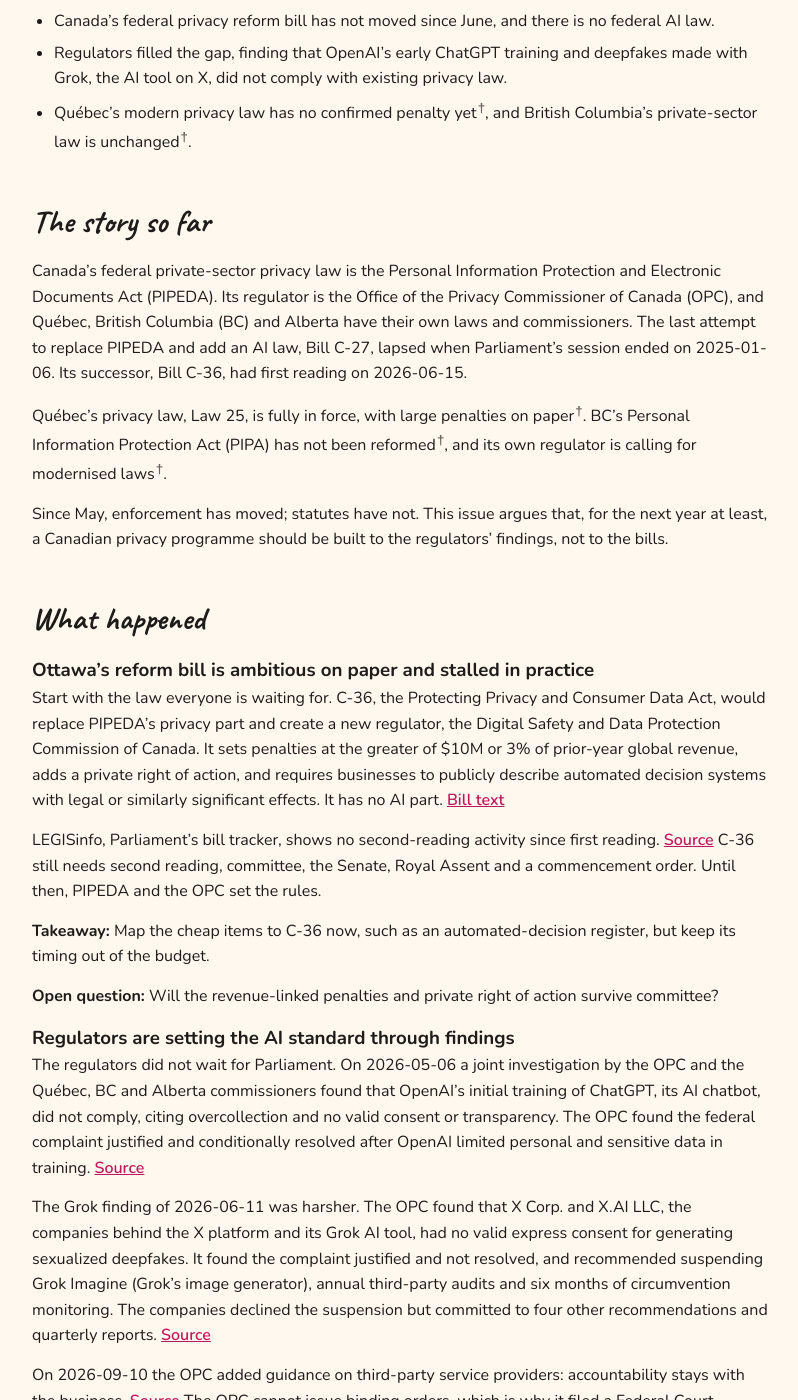
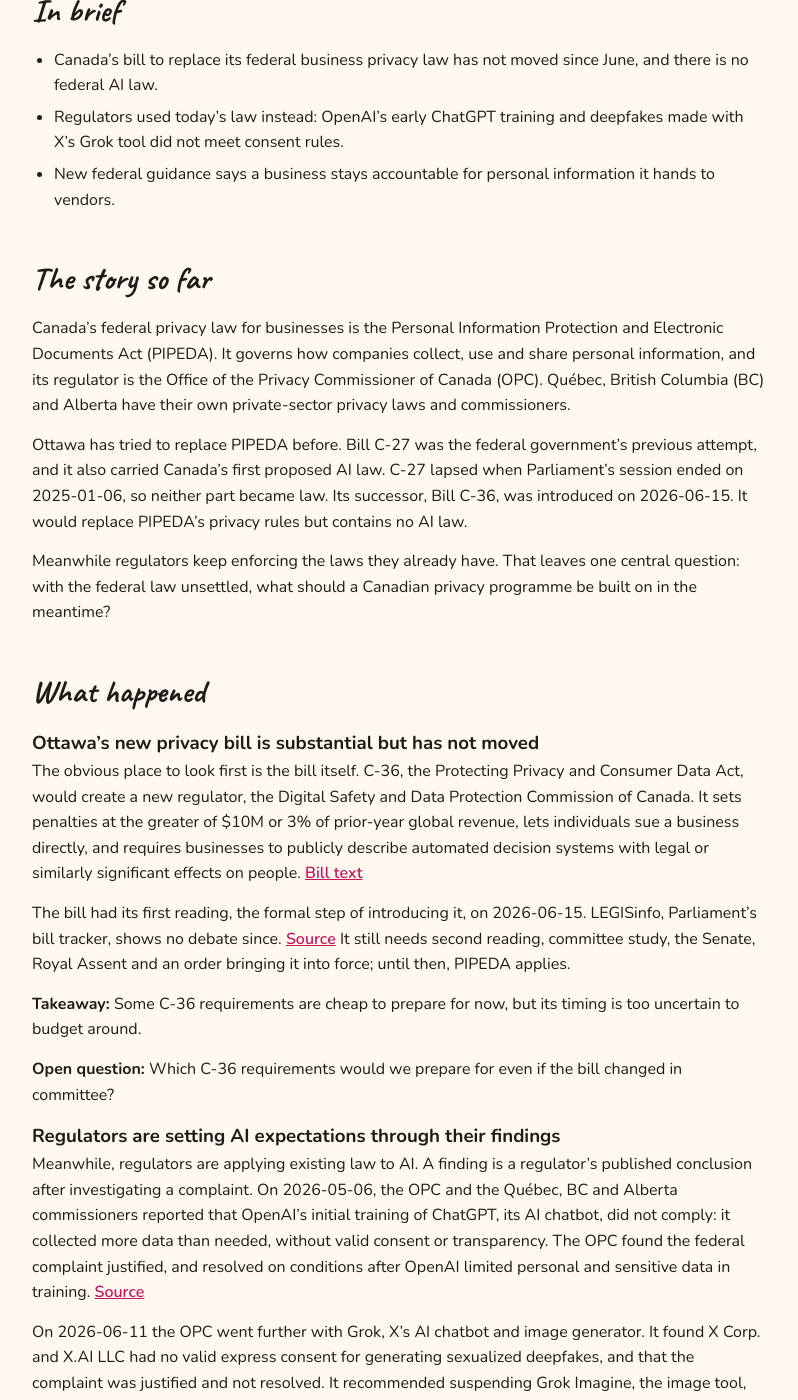
Before and after one commit to grc-with-sjo/grc-insights, a Jekyll site: the page built from _issues/2026-10-11-canada-regulators-write-ai-rules.md, in a window 1280 px wide and 1400 px high, scrolled down 692 px. Shown: the whole window, without its empty margins (240-1038 px from the left). Built offline with Jekyll 4.4.1, drawn with Linux system fonts in a browser that asks for light colours; some of the changed text lies outside the part shown.

Commit message:
Issue 01: rewrite in practitioner voice (editorial v2)
Co-Authored-By: Claude Opus 5.5 <noreply@anthropic.com>

```diff
--- a/_issues/2026-10-11-canada-regulators-write-ai-rules.md
+++ b/_issues/2026-10-11-canada-regulators-write-ai-rules.md
@@ -1,5 +1,5 @@
 ---
-title: "Canada's privacy rulebook is being written in findings, not statutes"
+title: "Canada's AI privacy rules are arriving through regulators' findings, not new laws"
 issue: 1
 series: catch-up
 date: 2026-10-08
@@ -7,118 +7,121 @@ calendar_date: 2026-10-11
 regions: [CA]
 sectors: [tech, saas, cloud, banking, retail]
 categories: [privacy-law, ai-governance, enforcement, third-party-risk]
-description: "Ottawa's privacy bill is stalled and there is no federal AI law. Canada's regulators now set the standard through their findings. Plan to those findings, not to the bills."
+description: "Canada's new privacy bill has stalled and there is no federal AI law. So what should a Canadian privacy programme be built on while the law is unsettled?"
 ---
 
 ## In brief
 
-- Canada's federal privacy reform bill has not moved since June, and there is no federal AI law.
-- Regulators filled the gap, finding that OpenAI's early ChatGPT training and deepfakes made with Grok, the AI tool on X, did not comply with existing privacy law.
-- Québec's modern privacy law has no confirmed penalty yet ⚠️ verify, and British Columbia's private-sector law is unchanged ⚠️ verify.
+- Canada's bill to replace its federal business privacy law has not moved since June, and there is no federal AI law.
+- Regulators used today's law instead: OpenAI's early ChatGPT training and deepfakes made with X's Grok tool did not meet consent rules.
+- New federal guidance says a business stays accountable for personal information it hands to vendors.
 
 ## The story so far
 
-Canada's federal private-sector privacy law is the Personal Information Protection and Electronic Documents Act (PIPEDA). Its regulator is the Office of the Privacy Commissioner of Canada (OPC), and Québec, British Columbia (BC) and Alberta have their own laws and commissioners. The last attempt to replace PIPEDA and add an AI law, Bill C-27, lapsed when Parliament's session ended on 2025-01-06. Its successor, Bill C-36, had first reading on 2026-06-15.
+Canada's federal privacy law for businesses is the Personal Information Protection and Electronic Documents Act (PIPEDA). It governs how companies collect, use and share personal information, and its regulator is the Office of the Privacy Commissioner of Canada (OPC). Québec, British Columbia (BC) and Alberta have their own private-sector privacy laws and commissioners.
 
-Québec's privacy law, Law 25, is fully in force, with large penalties on paper ⚠️ verify. BC's Personal Information Protection Act (PIPA) has not been reformed ⚠️ verify, and its own regulator is calling for modernised laws ⚠️ verify.
+Ottawa has tried to replace PIPEDA before. Bill C-27 was the federal government's previous attempt, and it also carried Canada's first proposed AI law. C-27 lapsed when Parliament's session ended on 2025-01-06, so neither part became law. Its successor, Bill C-36, was introduced on 2026-06-15. It would replace PIPEDA's privacy rules but contains no AI law.
 
-Since May, enforcement has moved; statutes have not. This issue argues that, for the next year at least, a Canadian privacy programme should be built to the regulators' findings, not to the bills.
+Meanwhile regulators keep enforcing the laws they already have. That leaves one central question: with the federal law unsettled, what should a Canadian privacy programme be built on in the meantime?
 
 ## What happened
 
-### Ottawa's reform bill is ambitious on paper and stalled in practice
+### Ottawa's new privacy bill is substantial but has not moved
 
-Start with the law everyone is waiting for. C-36, the Protecting Privacy and Consumer Data Act, would replace PIPEDA's privacy part and create a new regulator, the Digital Safety and Data Protection Commission of Canada. It sets penalties at the greater of $10M or 3% of prior-year global revenue, adds a private right of action, and requires businesses to publicly describe automated decision systems with legal or similarly significant effects. It has no AI part. [Bill text](https://www.parl.ca/DocumentViewer/en/45-1/bill/C-36/first-reading)
+The obvious place to look first is the bill itself. C-36, the Protecting Privacy and Consumer Data Act, would create a new regulator, the Digital Safety and Data Protection Commission of Canada. It sets penalties at the greater of $10M or 3% of prior-year global revenue, lets individuals sue a business directly, and requires businesses to publicly describe automated decision systems with legal or similarly significant effects on people. [Bill text](https://www.parl.ca/DocumentViewer/en/45-1/bill/C-36/first-reading)
 
-LEGISinfo, Parliament's bill tracker, shows no second-reading activity since first reading. [Source](https://www.parl.ca/legisinfo/en/bill/45-1/c-36) C-36 still needs second reading, committee, the Senate, Royal Assent and a commencement order. Until then, PIPEDA and the OPC set the rules.
+The bill had its first reading, the formal step of introducing it, on 2026-06-15. LEGISinfo, Parliament's bill tracker, shows no debate since. [Source](https://www.parl.ca/legisinfo/en/bill/45-1/c-36) It still needs second reading, committee study, the Senate, Royal Assent and an order bringing it into force; until then, PIPEDA applies.
 
-**Takeaway:** Map the cheap items to C-36 now, such as an automated-decision register, but keep its timing out of the budget.
+**Takeaway:** Some C-36 requirements are cheap to prepare for now, but its timing is too uncertain to budget around.
 
-**Open question:** Will the revenue-linked penalties and private right of action survive committee?
+**Open question:** Which C-36 requirements would we prepare for even if the bill changed in committee?
 
-### Regulators are setting the AI standard through findings
+### Regulators are setting AI expectations through their findings
 
-The regulators did not wait for Parliament. On 2026-05-06 a joint investigation by the OPC and the Québec, BC and Alberta commissioners found that OpenAI's initial training of ChatGPT, its AI chatbot, did not comply, citing overcollection and no valid consent or transparency. The OPC found the federal complaint justified and conditionally resolved after OpenAI limited personal and sensitive data in training. [Source](https://www.priv.gc.ca/en/opc-news/news-and-announcements/2026/nr-c_260506/)
+Meanwhile, regulators are applying existing law to AI. A finding is a regulator's published conclusion after investigating a complaint. On 2026-05-06, the OPC and the Québec, BC and Alberta commissioners reported that OpenAI's initial training of ChatGPT, its AI chatbot, did not comply: it collected more data than needed, without valid consent or transparency. The OPC found the federal complaint justified, and resolved on conditions after OpenAI limited personal and sensitive data in training. [Source](https://www.priv.gc.ca/en/opc-news/news-and-announcements/2026/nr-c_260506/)
 
-The Grok finding of 2026-06-11 was harsher. The OPC found that X Corp. and X.AI LLC, the companies behind the X platform and its Grok AI tool, had no valid express consent for generating sexualized deepfakes. It found the complaint justified and not resolved, and recommended suspending Grok Imagine (Grok's image generator), annual third-party audits and six months of circumvention monitoring. The companies declined the suspension but committed to four other recommendations and quarterly reports. [Source](https://www.priv.gc.ca/en/opc-actions-and-decisions/investigations/investigations-into-businesses/2026/pipeda-2026-004/)
+On 2026-06-11 the OPC went further with Grok, X's AI chatbot and image generator. It found X Corp. and X.AI LLC had no valid express consent for generating sexualized deepfakes, and that the complaint was justified and not resolved. It recommended suspending Grok Imagine, the image tool, plus annual third-party audits and six months of monitoring for workarounds. The companies declined the suspension but committed to four other recommendations and quarterly reports. [Source](https://www.priv.gc.ca/en/opc-actions-and-decisions/investigations/investigations-into-businesses/2026/pipeda-2026-004/)
 
-On 2026-09-10 the OPC added guidance on third-party service providers: accountability stays with the business. [Source](https://www.priv.gc.ca/en/opc-news/news-and-announcements/2026/nr-c_260910/) The OPC cannot issue binding orders, which is why it filed a Federal Court application against Google on 2026-08-28 to implement its de-listing recommendations. [Source](https://www.priv.gc.ca/en/opc-news/news-and-announcements/2026/nr-c_260828/) PIPEDA complaints reached 3,044 in 2025-26, up 109%. [Source](https://www.priv.gc.ca/en/opc-news/news-and-announcements/2026/nr-c_260604/) All of this applies today's PIPEDA, without C-36.
+**Takeaway:** The Grok recommendations (audits, misuse monitoring, progress reports) read like a control set for any generative AI feature.
 
-**Takeaway:** The OPC's Grok recommendations (audits, monitoring, progress reports) are a ready-made control set for any generative AI feature.
+**Open question:** If our own AI feature were misused tomorrow, how quickly could we detect it and show what we did?
 
-**Open question:** If a company can decline a recommended suspension, as X did, how much weight will boards give a finding?
+### Accountability for vendors stays with the business
 
-### Québec's Law 25 is fully live, but its penalties are untested
+The same logic reaches vendors. OPC guidance of 2026-09-10 says accountability stays with the business, which should be able to show due diligence and contract terms. Comments close 2026-12-04. [Source](https://www.priv.gc.ca/en/opc-news/news-and-announcements/2026/nr-c_260910/)
 
-Québec already has the modern law Ottawa is still debating. Law 25 has applied in full since 2024-09-22, with administrative penalties up to the greater of C$10M or 2% of worldwide turnover ⚠️ verify. [Osler](https://www.osler.com/fr/articles/mises-%C3%A0-jour/loi-25-nouveau-regime-d-application-de-la-loi-quebecoise-sur-la-protection-des-renseignements-pers/) No 2026 penalty was found, and blog claims that penalties have begun are unconfirmed ⚠️ verify.
+The OPC cannot issue binding orders under PIPEDA, so it went to Federal Court against Google on 2026-08-28 to implement its de-listing recommendations. [Source](https://www.priv.gc.ca/en/opc-news/news-and-announcements/2026/nr-c_260828/) Complaints are also rising: 3,044 under PIPEDA in 2025-26, up 109%. [Source](https://www.priv.gc.ca/en/opc-news/news-and-announcements/2026/nr-c_260604/)
 
-Québec's privacy regulator, the Commission d'accès à l'information (CAI), joined the OpenAI investigation. Its five-year report, tabled 2026-06-11, proposes 74 changes, including limits on mass collection to train AI ⚠️ verify. [Bulletin Aylmer](https://bulletinaylmer.com/quebec-s-access-and-privacy-watchdog-seeks-a-sweeping-overhaul-though-its-report-may-go-nowhere-fast) The provincial election on 2026-10-05 makes quick action unlikely ⚠️ verify.
+**Takeaway:** A complete vendor and AI inventory answers the new guidance today and is likely to stay useful whatever C-36 becomes.
 
-**Takeaway:** Use Law 25 as your Canadian high-water mark, and say "no confirmed penalty", not "no penalty".
+**Open question:** For our most important vendors, could we produce the due diligence and contract terms the guidance describes?
 
-**Open question:** When the CAI does fine someone, will the first case be about AI training or about the basics?
+### The provinces add their own layer
 
-### BC's private-sector law has not changed, and its regulator is busier than ever
+Provincial law adds a second layer. According to law-firm summaries, Québec's Law 25, the province's modernised private-sector privacy law, has applied in full since 2024-09-22, with penalties of up to C$10M or 2% of worldwide turnover ⚠️ verify. [Osler](https://www.osler.com/fr/articles/mises-%C3%A0-jour/loi-25-nouveau-regime-d-application-de-la-loi-quebecoise-sur-la-protection-des-renseignements-pers/) Québec's regulator, the Commission d'accès à l'information (CAI), reportedly proposed 74 changes in a 2026-06-11 report, including limits on mass collection of data to train AI ⚠️ verify. [Bulletin Aylmer](https://bulletinaylmer.com/quebec-s-access-and-privacy-watchdog-seeks-a-sweeping-overhaul-though-its-report-may-go-nowhere-fast)
 
-BC tells the same story without a new statute. BC PIPA is unamended, and no reform bill was found ⚠️ verify. BC's regulator, the Office of the Information and Privacy Commissioner (OIPC), tabled its 2025/26 annual report on 2026-06-25. It calls for modernised laws and reports privacy complaints nearly doubling, from 456 to 904 ⚠️ verify. [OIPC BC](https://oipc.bc.ca/documents/news-releases/3187) The one BC bill in the window, Bill 9, amended BC's public-sector privacy law ⚠️ verify. [Gowling](https://gowlingwlg.com/en/insights-resources/articles/2026/british-columbia-modernizes-freedom-of-information-and-public-sector-access-regime)
+BC's private-sector Personal Information Protection Act (PIPA) appears unchanged, though that rests on a weak secondary source ⚠️ verify. Its regulator, the Office of the Information and Privacy Commissioner (OIPC), calls for modernised laws, and its annual report reportedly shows privacy complaints nearly doubling ⚠️ verify. [OIPC BC](https://oipc.bc.ca/documents/news-releases/3187)
 
-**Takeaway:** In BC, the joint OpenAI finding is a better guide than waiting for a PIPA bill.
+**Takeaway:** For organisations operating in Québec, Law 25 is a natural reference point for design choices, once its details are confirmed.
 
-**Open question:** Can BC run a credible private-sector regime on an old statute while complaints double?
+**Open question:** Where do our Québec, BC and federal privacy processes differ, and does anyone own that comparison?
 
-> **This week:** On 2026-10-07 the Privacy Commissioner spoke to a House committee on security screening, a public-sector matter outside PIPEDA ([OPC](https://www.priv.gc.ca/en/opc-news/news-and-announcements/2026/nr-c_261007/)). Nothing new was found for C-36, the CAI or BC's OIPC; Parliament's Hansard record and the Canada Gazette were not checked.
+> **This week:** On 2026-10-07 the Privacy Commissioner spoke to a House of Commons committee on security screening, a public-sector matter outside PIPEDA ([OPC](https://www.priv.gc.ca/en/opc-news/news-and-announcements/2026/nr-c_261007/)).
 
-## Where I land
+## How I'd approach it
 
-Stop waiting for C-36. Parking Canadian privacy work "until the federal bill lands" was a mistake with C-27, and is a bigger one now.
+The uncertainty is about timing and shape. I expect federal reform to come, but nobody can say when, or what will survive committee. A plan that depends on a date nobody can name is hard to defend in a budget.
 
-The rules for AI and personal data in Canada are being written in findings. The OpenAI and Grok decisions show what regulators test: consent, appropriate purpose, how much data you took, and how fast you respond. Four regulators investigated OpenAI together, each under its own law. That is the closest thing Canada has to a national AI privacy standard.
+What we do know is how regulators apply today's law. The OpenAI and Grok findings asked the same things: was there valid consent, was the use appropriate, how much data was collected, and how fast did the company respond. The vendor guidance adds one more: can you show you kept control of data you handed to someone else.
 
-I would build the programme around one artefact: an inventory of vendors and AI systems, with data categories, consent basis and contract terms. It answers the OPC's service-provider guidance today and maps to C-36's automated-decision transparency if the bill passes. I treat Law 25 as the ceiling for design choices and the OPC findings as the floor for evidence.
+So I would build around evidence that answers those questions under any outcome. The centre would be one inventory of vendors and AI systems. For each entry, I would record what personal data is involved, the consent basis, where any training data came from, and the contract terms. That record answers the OPC's vendor guidance today. It maps to C-36's rules on automated decisions if the bill passes. It also gives you something to show a provincial regulator.
 
-The trade-off I accept is that some of this work may not match C-36's final text. I would rather rework a register later than explain why there is no record of where training data came from. The OPC cannot order compliance, but it can go to court, and complaints are rising. Acting before the law settles has a cost, and I think it is the smaller one.
+For design choices, one way to hedge is to treat Québec's Law 25 as the reference point, once its details are confirmed against official sources. The OPC findings then show what evidence a regulator is likely to ask for.
 
-## The questions still open
+The trade-off is real. Some of this work may not match C-36's final text, and a register built now may need rework. The cost of rework tends to be known and bounded. The cost of being unable to explain where training data came from, while complaints rise, is harder to predict. I would weigh those two rather than wait for certainty.
 
-- Whether non-binding findings change behaviour: X committed to some recommendations but declined the suspension of Grok Imagine.
-- How far the provinces diverge: Québec's regulator wants 74 changes, BC and Alberta have not reformed their private-sector laws ⚠️ verify, and each applies its own statute.
-- What C-36 looks like after committee: its penalties and private right of action make it matter, and they are the parts I expect industry lobbying to target.
+## Questions to take to your team
+
+- **If a regulator asked tomorrow where the personal data used to train or tune our AI features came from, who would answer, and with what record?** Training data often sits with teams outside the usual privacy review.
+- **Which of our vendors handle Canadian personal information or run AI on it, and could we produce the due diligence and contract terms for each?** The vendor list usually lives in procurement, not with the privacy team.
+- **Which of our systems make decisions about people with legal or similarly significant effects, and could we describe each in plain language today?** Credit, hiring or fraud decisions often run inside vendor products and get missed.
 
 ## What to do this quarter
 
-- Add AI training-data provenance and consent questions to your privacy impact assessment (PIA) template.
-- Build one inventory of vendors and AI systems, and comment on the OPC service-provider guidance by 2026-12-04 if it affects you.
-- Start an automated-decision-system register; it maps to C-36 and costs little.
-- Mark provincial dates "to verify" until confirmed against official statute sites.
+- Consider adding questions on AI training-data sources and consent to your privacy impact assessment (PIA) template.
+- Map vendors and AI systems into one inventory, with data categories, consent basis and contract terms.
+- Consider starting a register of automated decision systems; it costs little and maps to C-36.
+- Confirm whether to comment on the OPC's service-provider guidance before 2026-12-04.
 
 ### If you work in…
 
 | Sector | What it means | What to do |
 |---|---|---|
-| Tech | The OpenAI and Grok findings test AI consent under today's PIPEDA. | Test generative AI features against the OPC's Grok recommendations. |
-| Product / SaaS | Your customers stay accountable for how you handle their data. | Keep an answer pack: data map, sub-processors, AI use, PIA. |
-| Cloud | I expect customers' vendor due diligence to reach hosting providers. | Document where Canadian personal data sits. |
-| Banking / FinServ | OSFI, the federal financial regulator, treats AI as models under Guideline E-23 for federally regulated financial institutions from 2027-05-01 ([OSFI](https://www.osfi-bsif.gc.ca/en/guidance/guidance-library/guideline-e-23-model-risk-management-2027)). | Fold third-party AI into the same inventory. |
+| Tech | The OpenAI and Grok findings test AI consent under today's PIPEDA. | Compare generative AI features against the Grok recommendations. |
+| Product / SaaS | Customers stay accountable for data you handle, so expect their questions. | Keep an answer pack: data map, sub-processors, AI use, PIA. |
+| Cloud | I expect customers' vendor due diligence to reach hosting providers. | Document where Canadian personal data is stored. |
+| Banking / FinServ | The Office of the Superintendent of Financial Institutions (OSFI), the federal financial regulator, treats AI as models under Guideline E-23 from 2027-05-01 ([OSFI](https://www.osfi-bsif.gc.ca/en/guidance/guidance-library/guideline-e-23-model-risk-management-2027)). | Consider folding third-party AI into the model inventory. |
 | Retail | The OPC is investigating the IDScan.net breach, in which driver's licence and ID scans were stolen ([OPC](https://www.priv.gc.ca/en/opc-news/news-and-announcements/2026/nr-c_260921/)). | Review which ID data you keep and which vendor holds it. |
 
 ## On the radar
 
 - **2026-12-04**: OPC third-party service-provider guidance: comment period closes ([Radar](/grc-insights/radar/#ca-opc-tpsp-guidance))
-- **2027-01-01**: Ontario Bill 97: municipal PIAs and breach reporting take effect ⚠️ verify ([Radar](/grc-insights/radar/#ca-on-bill97))
+- **2027-01-01**: Ontario Bill 97, changes to Ontario's public-sector privacy laws: municipal PIAs and breach reporting take effect, according to law-firm summaries ⚠️ verify ([Radar](/grc-insights/radar/#ca-on-bill97))
+- **2027-05-01**: OSFI Guideline E-23 on model risk, including AI, takes effect for federally regulated financial institutions ([Radar](/grc-insights/radar/#ca-osfi-e23))
 
 ## Sources
 
 1. Parliament of Canada: [LEGISinfo, Bill C-36](https://www.parl.ca/legisinfo/en/bill/45-1/c-36)
 2. Parliament of Canada: [Bill C-36, first reading](https://www.parl.ca/DocumentViewer/en/45-1/bill/C-36/first-reading)
-3. OPC: [OpenAI joint investigation](https://www.priv.gc.ca/en/opc-news/news-and-announcements/2026/nr-c_260506/)
-4. OPC: [PIPEDA Findings #2026-004](https://www.priv.gc.ca/en/opc-actions-and-decisions/investigations/investigations-into-businesses/2026/pipeda-2026-004/)
-5. OPC: [Third-party service providers guidance](https://www.priv.gc.ca/en/opc-news/news-and-announcements/2026/nr-c_260910/)
-6. OPC: [Federal Court application, Google](https://www.priv.gc.ca/en/opc-news/news-and-announcements/2026/nr-c_260828/)
-7. OPC: [2025-26 annual report](https://www.priv.gc.ca/en/opc-news/news-and-announcements/2026/nr-c_260604/)
-8. Osler (secondary): [Loi 25 enforcement](https://www.osler.com/fr/articles/mises-%C3%A0-jour/loi-25-nouveau-regime-d-application-de-la-loi-quebecoise-sur-la-protection-des-renseignements-pers/)
-9. Bulletin Aylmer (secondary): [CAI five-year report](https://bulletinaylmer.com/quebec-s-access-and-privacy-watchdog-seeks-a-sweeping-overhaul-though-its-report-may-go-nowhere-fast)
-10. OIPC BC: [2025/26 annual report](https://oipc.bc.ca/documents/news-releases/3187)
-11. Gowling WLG (secondary): [BC Bill 9](https://gowlingwlg.com/en/insights-resources/articles/2026/british-columbia-modernizes-freedom-of-information-and-public-sector-access-regime)
+3. Parliament of Canada: [LEGISinfo, Bill C-27](https://www.parl.ca/legisinfo/en/bill/44-1/c-27)
+4. OPC: [OpenAI joint investigation](https://www.priv.gc.ca/en/opc-news/news-and-announcements/2026/nr-c_260506/)
+5. OPC: [PIPEDA Findings #2026-004](https://www.priv.gc.ca/en/opc-actions-and-decisions/investigations/investigations-into-businesses/2026/pipeda-2026-004/)
+6. OPC: [Third-party service providers guidance](https://www.priv.gc.ca/en/opc-news/news-and-announcements/2026/nr-c_260910/)
+7. OPC: [Federal Court application, Google](https://www.priv.gc.ca/en/opc-news/news-and-announcements/2026/nr-c_260828/)
+8. OPC: [2025-26 annual report](https://www.priv.gc.ca/en/opc-news/news-and-announcements/2026/nr-c_260604/)
+9. Osler (secondary): [Loi 25 enforcement](https://www.osler.com/fr/articles/mises-%C3%A0-jour/loi-25-nouveau-regime-d-application-de-la-loi-quebecoise-sur-la-protection-des-renseignements-pers/)
+10. Bulletin Aylmer (secondary): [CAI five-year report](https://bulletinaylmer.com/quebec-s-access-and-privacy-watchdog-seeks-a-sweeping-overhaul-though-its-report-may-go-nowhere-fast)
+11. OIPC BC: [2025/26 annual report](https://oipc.bc.ca/documents/news-releases/3187)
 12. OSFI: [Guideline E-23](https://www.osfi-bsif.gc.ca/en/guidance/guidance-library/guideline-e-23-model-risk-management-2027)
 13. OPC: [IDScan.net investigation](https://www.priv.gc.ca/en/opc-news/news-and-announcements/2026/nr-c_260921/)
 14. OPC: [Security screening appearance](https://www.priv.gc.ca/en/opc-news/news-and-announcements/2026/nr-c_261007/)
```
Also changed, not shown: social/issue-01.md (+20 -18 lines).
